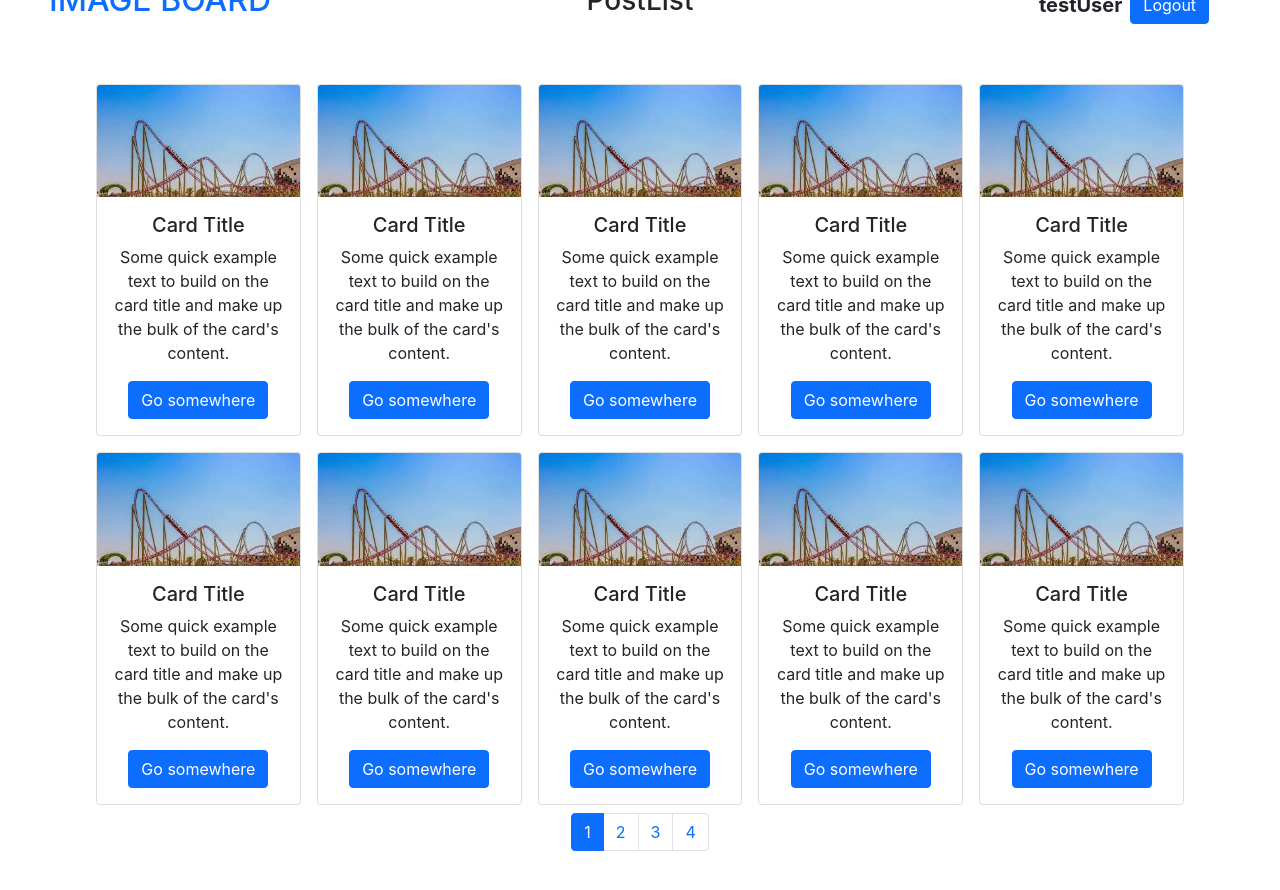
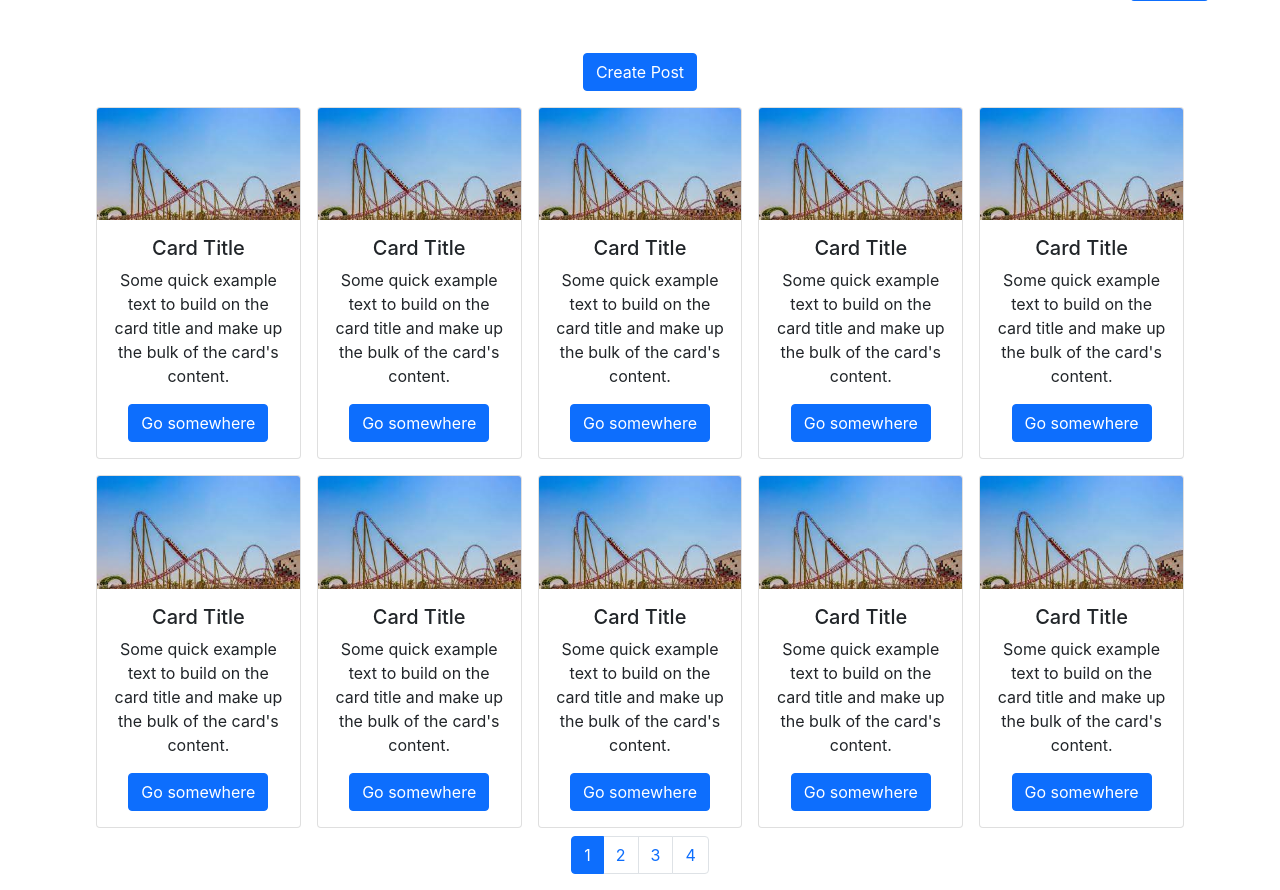
Before and after one commit to anjm1020/team1-imageboard-front, a React (Create React App) app: page /list in a window 1280 px wide. Before the commit the page ends 867 px from the top, so only its background shows below. Built offline with nearby package versions, Linux system fonts and the light colour scheme.

Commit message:
[#11] PostList에서 create 버튼 추가

```diff
--- a/src/pages/post/PostList.js
+++ b/src/pages/post/PostList.js
@@ -1,3 +1,4 @@
+import {Button} from "react-bootstrap";
 import {PostListLayout} from "../../layout";
 import PostCard from "../../component/post/PostCard";
 import * as Wrapper from "../../component/wrapper";
@@ -19,6 +20,7 @@ export default () => {
                 <h3>PostList</h3>
                 <UserInfo user={{name:"testUser"}}></UserInfo>
             </Wrapper.Header>
+            <Button className="mb-2">Create Post</Button>
             <Wrapper.ListBody>
                 {
                     list.map(l => {
```
